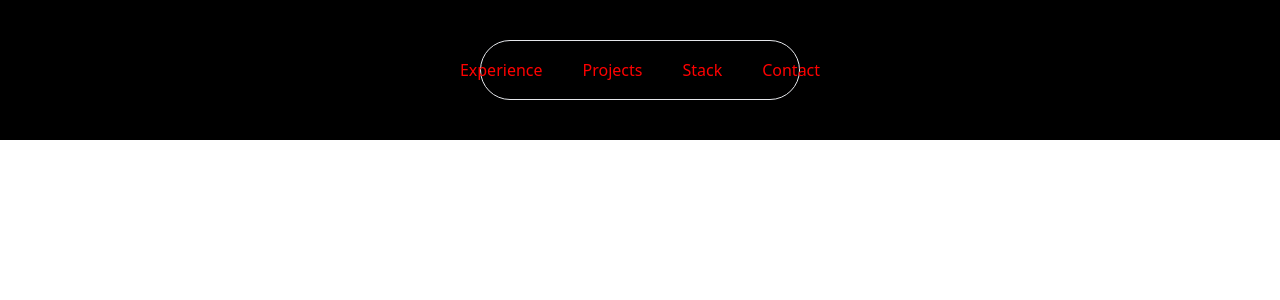
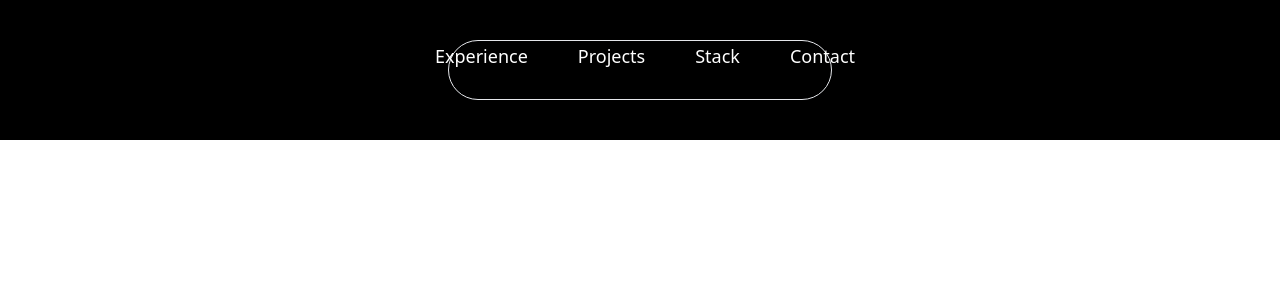
Before and after one commit to jp1593/Portfolio, a React (Create React App) app: page / in a window 1280 px wide. Shown: the top 300 px of the page. Built offline with nearby package versions, Linux system fonts and the light colour scheme.

Commit message:
Changes on header hover

```diff
--- a/src/components/Header.css
+++ b/src/components/Header.css
@@ -2,37 +2,34 @@
   display: flex;
   justify-content: center;
   align-items: center;
-  width: 25%;
+  width: 30%;
   height: 60px;
 }
 
-/* .transition {
-    height: 80px;
-    width: 25%;
-    margin: -95px 0;
-    background: linear-gradient(to right, #ffff00 0%, #ff3399 100%);
-    border: none;
-    transition: .5s ease-in-out;
-} */
-
-.ul li {
-  position: relative; /* Required for positioning the ::after element */
-  color: red;
-  transition: color 0.3s ease-in-out; /* Optional: transition for text color */
+a{
+    position: relative;
+    text-decoration: none;
+    color: white;
+    font-size: 18px;
+    letter-spacing: normal;
+    padding: 0 10px;
 }
 
-.ul li::after {
-  content: ""; /* Empty content for the pseudo-element */
-  position: absolute; /* Absolute positioning within the li */
-  top: 0;
-  left: 0;
-  width: 100%; /* Match the width of the li element */
-  height: 100%; /* Match the height of the li element */
-  background-color: transparent; /* Initial background color */
-  transition: background-color 0.3s ease-in-out; /* Transition for background color */
-  z-index: -1; /* Place behind the text content */
+a:after{
+    content: "";
+    position: absolute;
+    background-color: dodgerblue;
+    height: 3px;
+    width: 0;
+    left: 0;
+    bottom: -10px;
+    transition: 0.3s;
 }
 
-.ul li:hover::after {
-  background-color: blueviolet; /* Hover background color */
+a:hover{
+    color:dodgerblue;
 }
+
+a:hover::after{
+    width: 100%;
+}
--- a/src/components/Header.jsx
+++ b/src/components/Header.jsx
@@ -6,7 +6,7 @@ function Header() {
       <div className="flex item-center justify-center py-10">
         <div className="container text-white border rounded-full">
           <nav className="justify-between items-center h-10 p-10 hidden sm:flex">
-            <ul className="flex gap-10 ul">
+            <ul className="flex gap-10">
               <li className="hover:text-gray-500">
                 <a href="/experience">Experience</a>
               </li>
```
